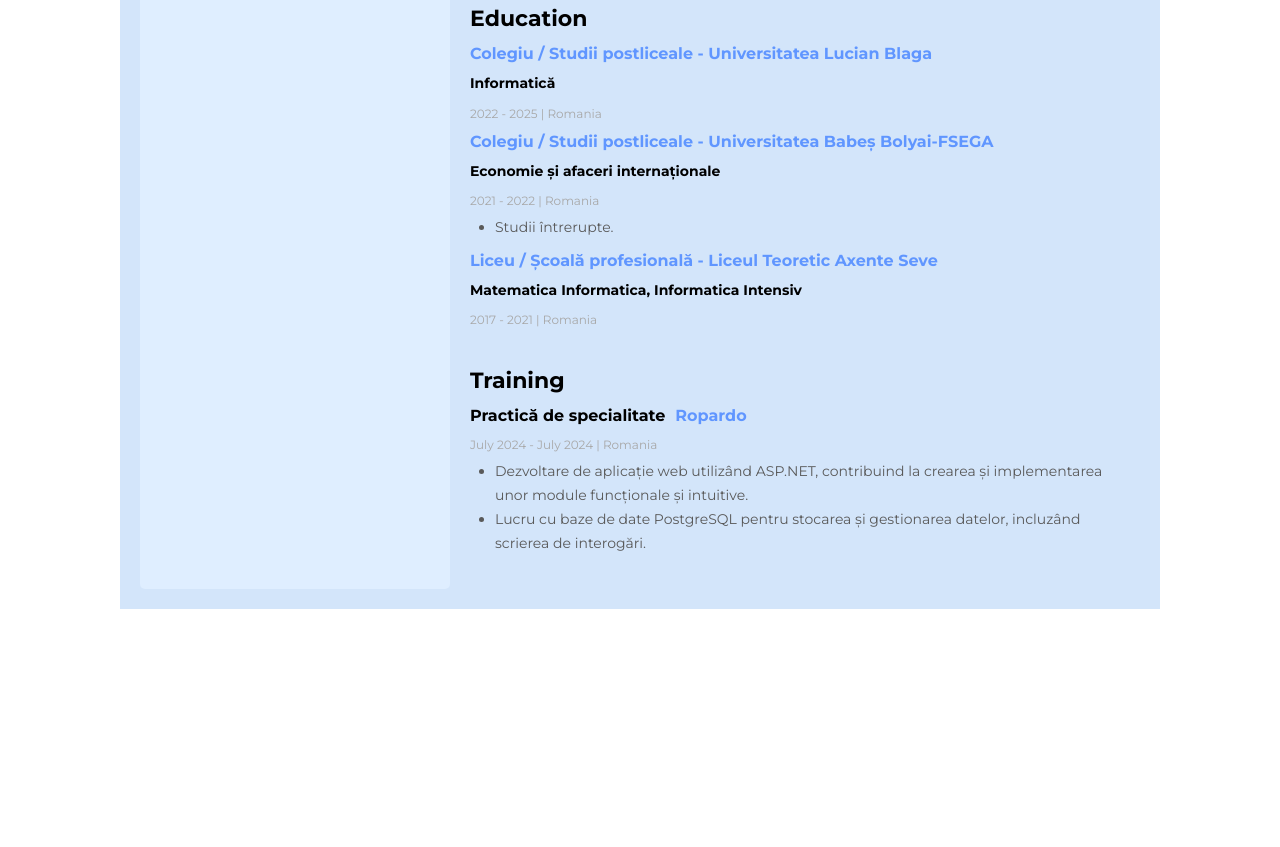
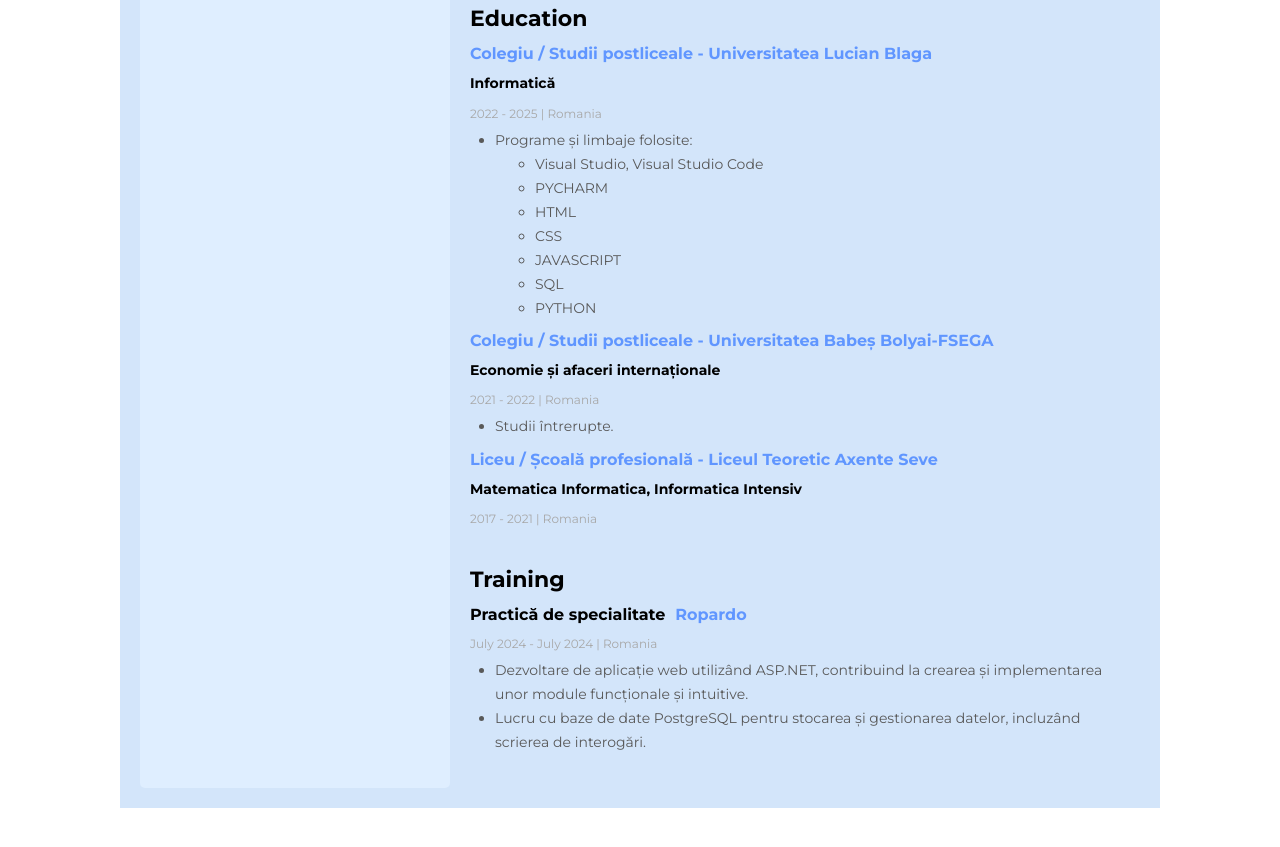
Before and after one commit to LarisaPD/CV, a plain HTML site: page index.html in a window 1280 px wide. Shown: the part 980-1827 px from the top of the page. Before the commit the page ends 1634 px from the top, so only its background shows below. Drawn offline with Linux system fonts and the light colour scheme.

Commit message:
added education list to ulbs

```diff
--- a/index.html
+++ b/index.html
@@ -83,6 +83,19 @@
                     <h4 class="education-name"> Colegiu / Studii postliceale - Universitatea Lucian Blaga</h4>
                     <h5 class="education-domain">Informatică</h5>
                     <p class="education-time"> 2022 - 2025 | Romania</p>
+                    <ul class="education-list">
+                        <li> Programe și limbaje folosite:
+                            <ul>
+                                <li>Visual Studio, Visual Studio Code </li>
+                                <li>PYCHARM</li>
+                                <li>HTML</li>
+                                <li>CSS</li>
+                                <li>JAVASCRIPT</li>
+                                <li>SQL</li>
+                                <li>PYTHON</li>
+                            </ul>
+                        </li>
+                    </ul>
                 </div>
 
                 <div class="education-element">
```
